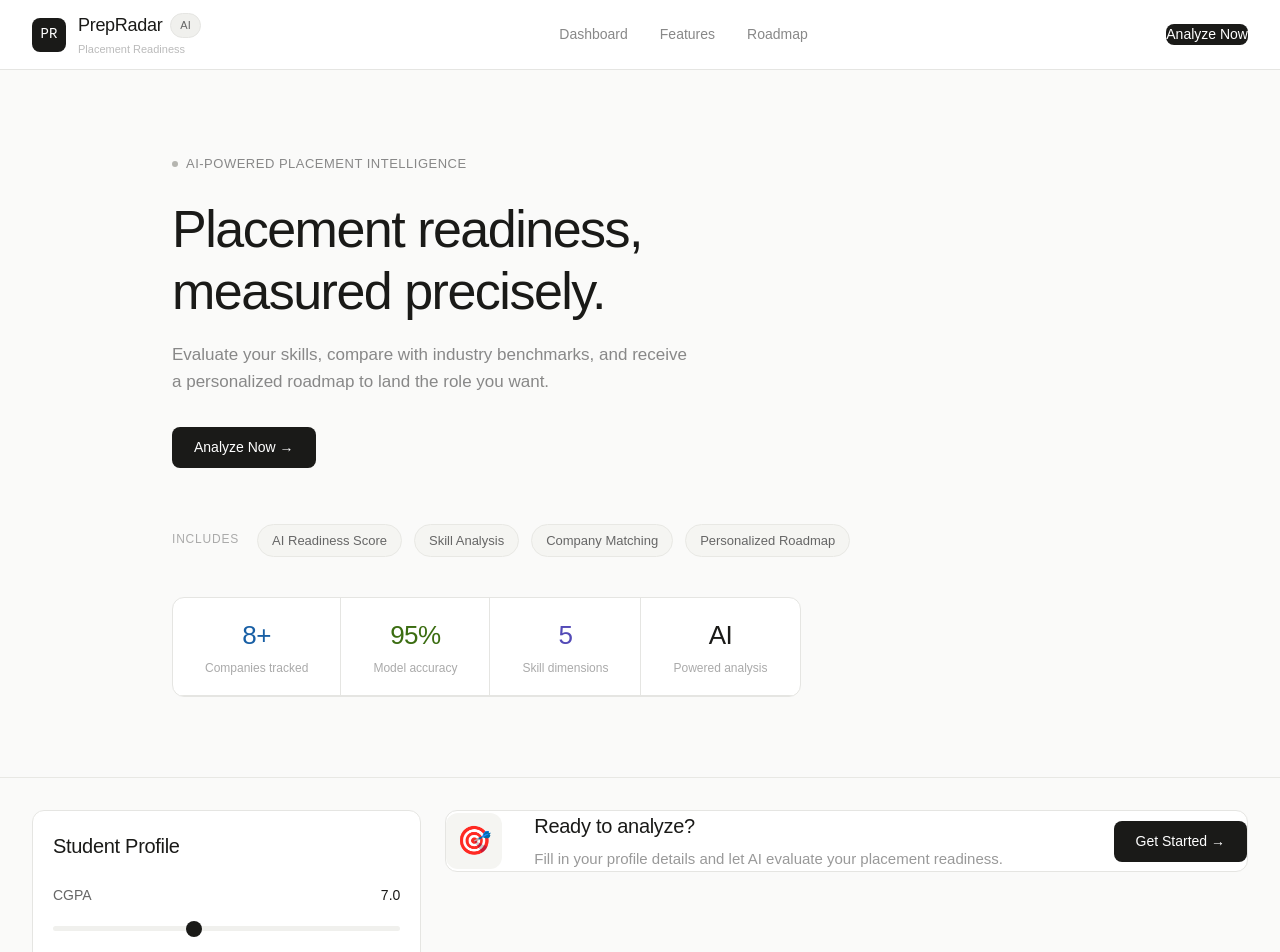
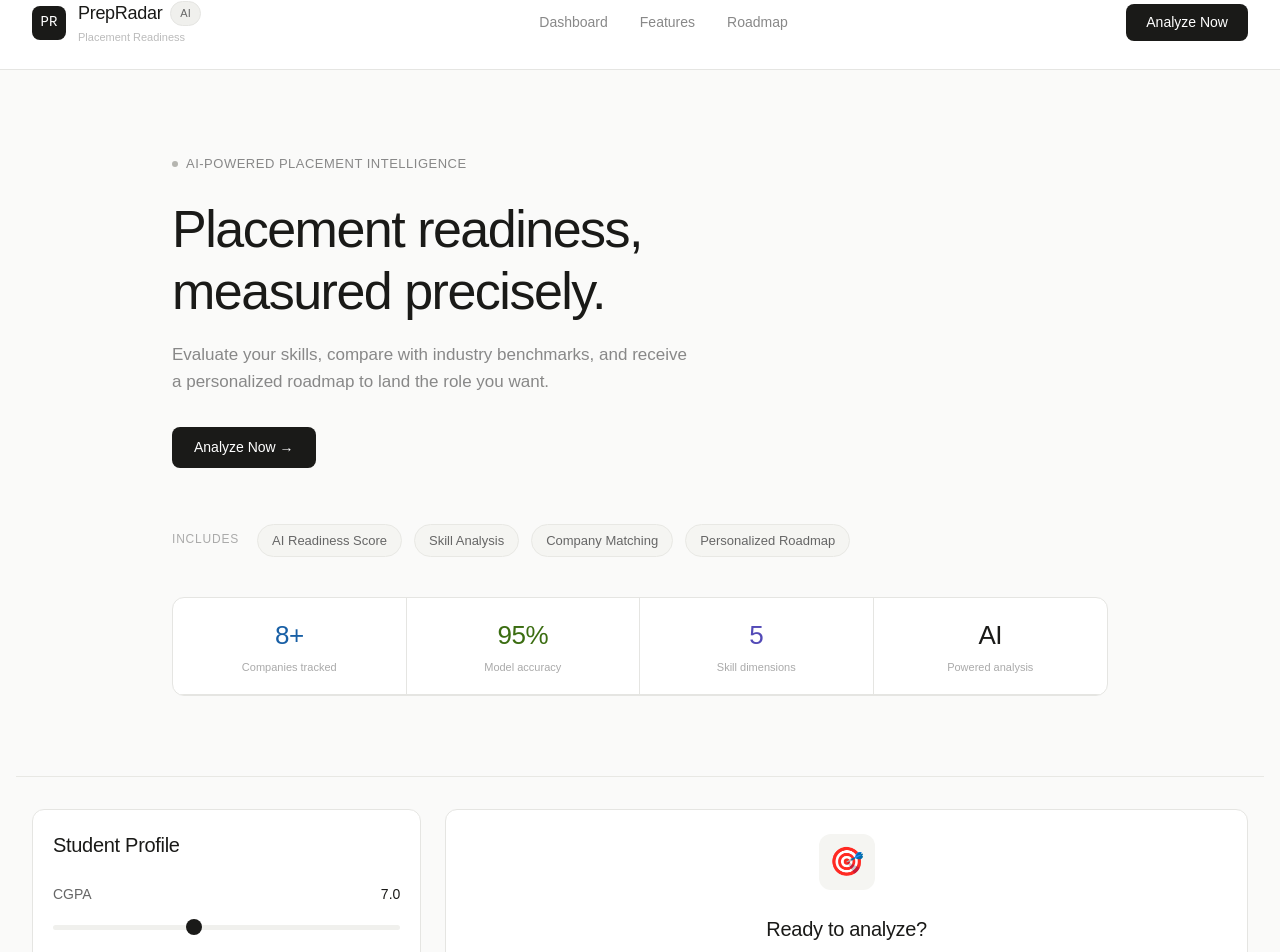
Before and after one commit to debanshuu/PrepRadar, a React (Vite) app in the folder frontend/: page / in a window 1280 px wide. Shown: the top 952 px of the page. Built offline with nearby package versions, Linux system fonts and the light colour scheme.

Commit message:
Update App.jsx

```diff
--- a/frontend/src/App.jsx
+++ b/frontend/src/App.jsx
@@ -19,9 +19,9 @@ function App() {
   return (
     <div className="min-h-screen" style={{ background: "#fafaf9", color: "#1a1a18", fontFamily: "'DM Sans', sans-serif" }}>
       {/* Navbar - Minimal */}
-      <header className="sticky top-0 z-50" style={{ background: "#fff", borderBottom: "0.5px solid #e5e5e2", height: "70px" }}>
-        <div className="max-w-7xl mx-auto px-4 sm:px-6 md:px-8 h-full flex items-center justify-between">
-          <div className="flex items-center gap-2 sm:gap-3">
+      <header className="sticky top-0 z-50" style={{ background: "#fff", borderBottom: "0.5px solid #e5e5e2", minHeight: "70px" }}>
+        <div className="max-w-7xl mx-auto px-3 sm:px-6 md:px-8 py-3 sm:py-0 h-auto sm:h-full flex flex-wrap items-center justify-between gap-3">
+          <div className="flex items-center gap-2 sm:gap-3 flex-shrink-0">
             <div style={{ width: "34px", height: "34px", background: "#1a1a18", borderRadius: "8px", display: "flex", alignItems: "center", justifyContent: "center" }}>
               <span style={{ color: "#fff", fontSize: "14px", fontWeight: 500, fontFamily: "'DM Mono', monospace" }}>PR</span>
             </div>
@@ -34,7 +34,7 @@ function App() {
             </div>
           </div>
 
-          <nav className="hidden md:flex items-center gap-8">
+          <nav className="hidden md:flex items-center gap-8 flex-shrink-0">
             <a href="#dashboard" style={{ fontSize: "14px", color: "#888", textDecoration: "none" }}>Dashboard</a>
             <a href="#features" style={{ fontSize: "14px", color: "#888", textDecoration: "none" }}>Features</a>
             <a href="#roadmap" style={{ fontSize: "14px", color: "#888", textDecoration: "none" }}>Roadmap</a>
@@ -42,7 +42,18 @@ function App() {
 
           <button
             onClick={scrollToDashboard}
-            style={{ background: "#1a1a18", color: "#fff", border: "none", padding: "8px 16px sm:10px 22px", borderRadius: "8px", fontSize: "14px", fontWeight: 500, cursor: "pointer" }}
+            style={{
+              background: "#1a1a18",
+              color: "#fff",
+              border: "none",
+              padding: "8px 20px",
+              borderRadius: "8px",
+              fontSize: "14px",
+              fontWeight: 500,
+              cursor: "pointer",
+              whiteSpace: "nowrap",
+              flexShrink: 0
+            }}
           >
             Analyze Now
           </button>
@@ -66,7 +77,7 @@ function App() {
             Evaluate your skills, compare with industry benchmarks, and receive a personalized roadmap to land the role you want.
           </p>
 
-          <div className="flex gap-3 items-center mb-14">
+          <div className="flex gap-3 items-center mb-14 flex-wrap">
             <button
               onClick={scrollToDashboard}
               style={{ background: "#1a1a18", color: "#fff", border: "none", padding: "10px 22px", borderRadius: "8px", fontSize: "14px", fontWeight: 500, cursor: "pointer" }}
@@ -87,23 +98,23 @@ function App() {
             ))}
           </div>
 
-          <div style={{ display: "flex", flexWrap: "wrap", gap: 0, border: "0.5px solid #e5e5e2", borderRadius: "12px", background: "#fff", overflow: "hidden", width: "100%", maxWidth: "fit-content" }}>
+          <div style={{ display: "flex", flexWrap: "wrap", gap: 0, border: "0.5px solid #e5e5e2", borderRadius: "12px", background: "#fff", overflow: "hidden", width: "100%" }}>
             {[
               ["8+", "Companies tracked", "#185FA5"],
               ["95%", "Model accuracy", "#3B6D11"],
               ["5", "Skill dimensions", "#534AB7"],
               ["AI", "Powered analysis", "#1a1a18"],
             ].map(([value, label, color], index) => (
-              <div key={label} style={{ padding: "18px 32px", borderRight: index === 3 ? "none" : "0.5px solid #e5e5e2", borderBottom: "0.5px solid #e5e5e2", textAlign: "center", flex: "1 0 auto" }}>
-                <div style={{ fontSize: "26px", fontWeight: 500, color: color, letterSpacing: "-0.5px" }}>{value}</div>
-                <div style={{ fontSize: "12px", color: "#aaa", fontWeight: 300, marginTop: "4px" }}>{label}</div>
+              <div key={label} style={{ padding: "18px 16px", borderRight: index === 3 ? "none" : "0.5px solid #e5e5e2", borderBottom: "0.5px solid #e5e5e2", textAlign: "center", flex: "1 0 120px" }}>
+                <div style={{ fontSize: "clamp(20px, 5vw, 26px)", fontWeight: 500, color: color, letterSpacing: "-0.5px" }}>{value}</div>
+                <div style={{ fontSize: "11px", color: "#aaa", fontWeight: 300, marginTop: "4px" }}>{label}</div>
               </div>
             ))}
           </div>
         </div>
       </section>
 
-      <hr style={{ border: "none", borderTop: "0.5px solid #e8e8e4", margin: "0 16px sm:32px" }} />
+      <hr style={{ border: "none", borderTop: "0.5px solid #e8e8e4", margin: "0 16px" }} />
 
       {/* Dashboard */}
       <main id="dashboard" className="max-w-7xl mx-auto p-4 sm:p-6 md:p-8">
@@ -124,17 +135,17 @@ function App() {
                 <ModelComparison result={result} />
               </div>
             ) : (
-              <div style={{ background: "#fff", border: "0.5px solid #e5e5e2", borderRadius: "12px", padding: "24px sm:48px", display: "flex", flexDirection: "column sm:flex-row", alignItems: "center", gap: "32px" }}>
+              <div style={{ background: "#fff", border: "0.5px solid #e5e5e2", borderRadius: "12px", padding: "24px", display: "flex", flexDirection: "column", alignItems: "center", gap: "24px" }}>
                 <div style={{ width: "56px", height: "56px", background: "#f5f5f2", borderRadius: "12px", display: "flex", alignItems: "center", justifyContent: "center", flexShrink: 0, fontSize: "28px" }}>
                   🎯
                 </div>
-                <div style={{ textAlign: "center sm:left" }}>
+                <div style={{ textAlign: "center" }}>
                   <div style={{ fontSize: "20px", fontWeight: 500, color: "#1a1a18", marginBottom: "6px", letterSpacing: "-0.3px" }}>Ready to analyze?</div>
                   <div style={{ fontSize: "15px", color: "#999", fontWeight: 300, lineHeight: "1.55" }}>Fill in your profile details and let AI evaluate your placement readiness.</div>
                 </div>
                 <button
                   onClick={scrollToDashboard}
-                  style={{ background: "#1a1a18", color: "#fff", border: "none", padding: "10px 22px", borderRadius: "8px", fontSize: "14px", fontWeight: 500, cursor: "pointer", marginLeft: "auto", flexShrink: 0 }}
+                  style={{ background: "#1a1a18", color: "#fff", border: "none", padding: "10px 22px", borderRadius: "8px", fontSize: "14px", fontWeight: 500, cursor: "pointer", flexShrink: 0 }}
                 >
                   Get Started →
                 </button>
```
